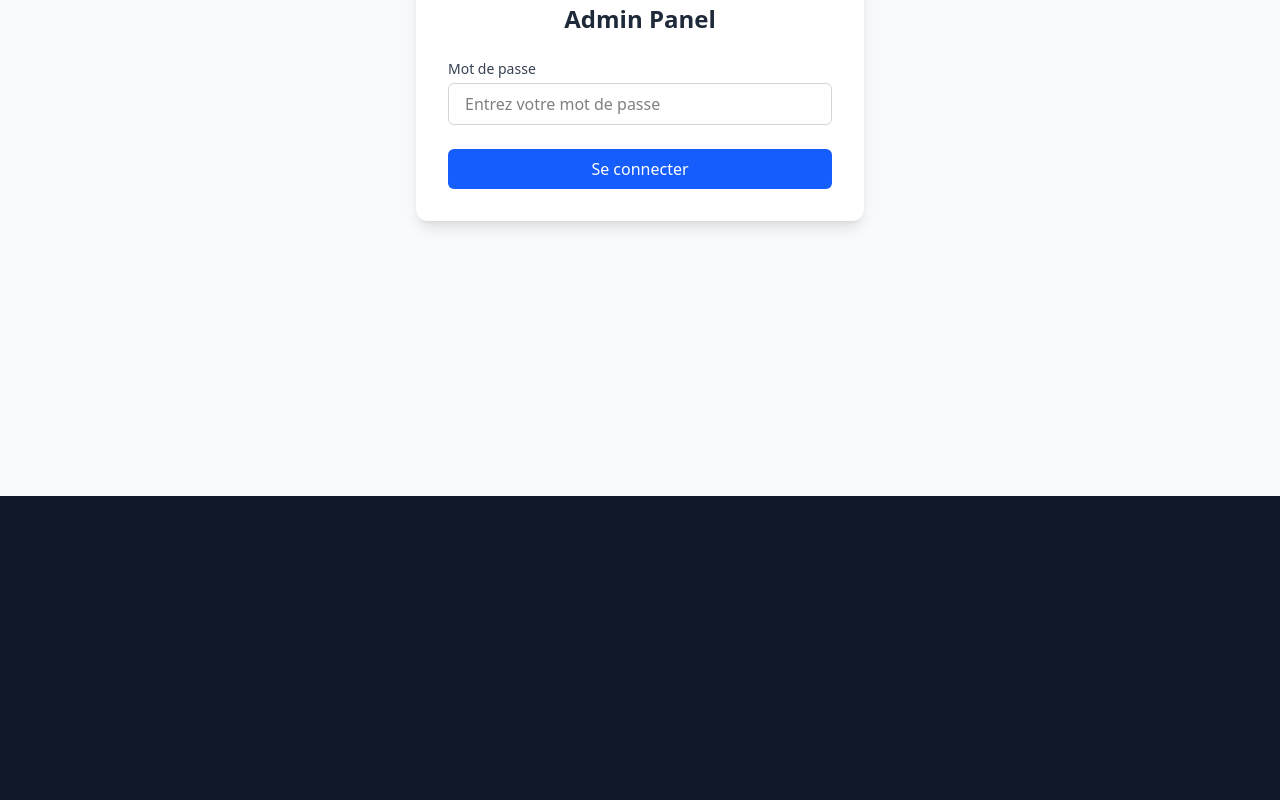
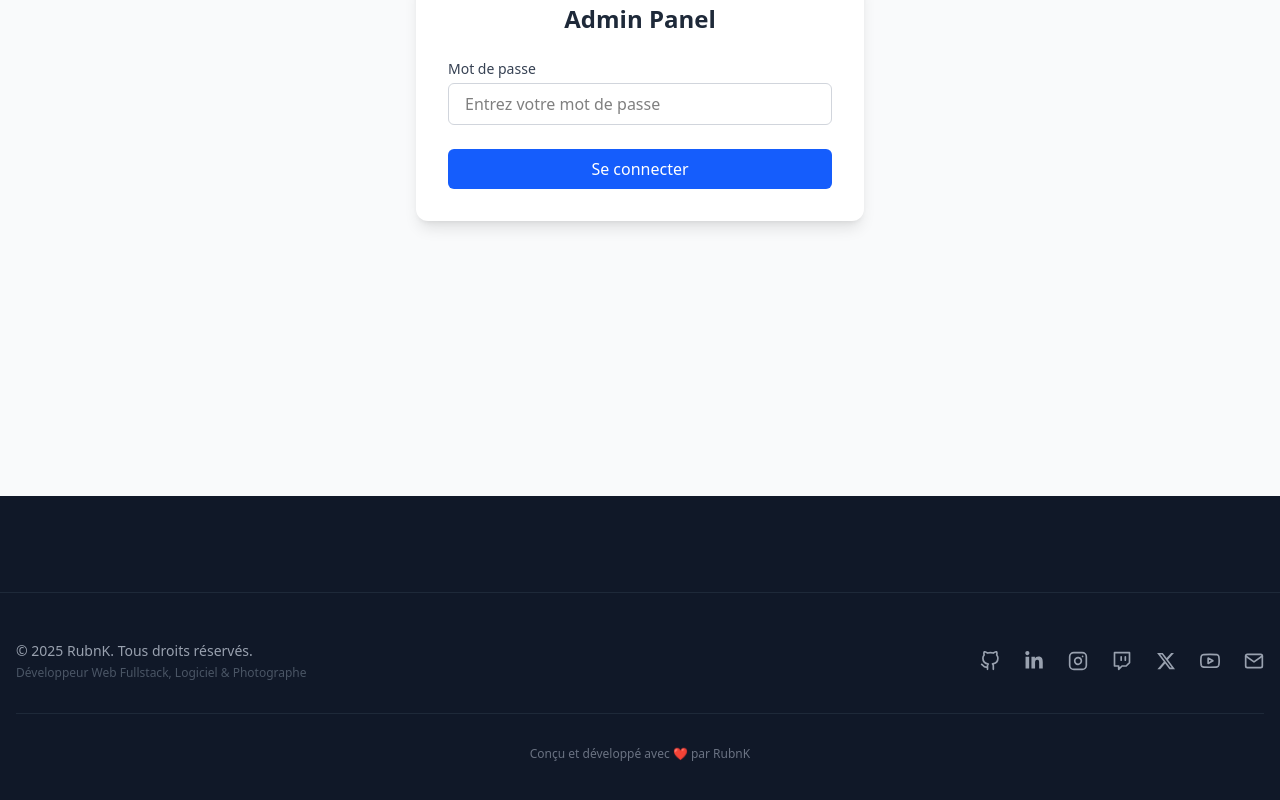
Before and after one commit to RubnK/NodeJS_Vite_React-Portfolio, a React (Vite) app in the folder frontend/: page /admin in a window 1280 px wide. Shown: the part 304-1104 px from the top of the page. Before the commit the page ends 800 px from the top, so only its background shows below. Built offline with nearby package versions, Linux system fonts and the light colour scheme.

Commit message:
Ajout d'un footer

```diff
--- a/frontend/src/App.tsx
+++ b/frontend/src/App.tsx
@@ -8,6 +8,7 @@ import Error404 from './pages/Error404';
 import AdminPanel from './pages/Admin';
 import ProjectDetail from './pages/ProjectDetail';
 import Navbar from './components/Navbar';
+import Footer from './components/Footer';
 
 export default function App() {
   return (
@@ -20,9 +21,10 @@ export default function App() {
         <Route path="/photos" element={<Photos />} />
         <Route path="/contact" element={<Contact />} />
         <Route path="/projets/:id" element={<ProjectDetail />} />
-        <Route path="*" element={<Error404 />} />
+        <Route path="/*" element={<Error404 />} />
         <Route path="/admin" element={<AdminPanel />} />
       </Routes>
+      <Footer />
     </Router>
   );
 }
--- /dev/null
+++ b/frontend/src/components/Footer.tsx
@@ -0,0 +1,69 @@
+import { motion } from "framer-motion";
+import { FiGithub, FiInstagram, FiTwitch, FiYoutube, FiMail } from "react-icons/fi";
+import { FaXTwitter, FaLinkedinIn } from 'react-icons/fa6';
+
+export default function Footer() {
+  const socialLinks = [
+    { icon: <FiGithub />, url: "https://github.com/rubnk" },
+    { icon: <FaLinkedinIn />, url: "https://linkedin.com/in/ruben-k1" },
+    { icon: <FiInstagram />, url: "https://instagram.com/rubnk" },
+    { icon: <FiTwitch />, url: "https://twitch.tv/rubnk" },
+    { icon: <FaXTwitter />, url: "https://x.com/RubnK00" },
+    { icon: <FiYoutube />, url: "https://youtube.com/@RubnK_" },
+    { icon: <FiMail />, url: "mailto:contact@rubnk.com" }
+  ];
+
+  return (
+    <footer className="bg-gray-900 text-gray-300 py-12 px-4 mt-24 border-t border-gray-800">
+      <motion.div
+        initial={{ opacity: 0, y: 20 }}
+        whileInView={{ opacity: 1, y: 0 }}
+        transition={{ duration: 0.5 }}
+        viewport={{ once: true }}
+        className="max-w-7xl mx-auto flex flex-col md:flex-row justify-between items-center gap-8"
+      >
+        <div className="text-center md:text-left">
+          <p className="text-sm text-gray-400">
+            &copy; {new Date().getFullYear()} RubnK. Tous droits réservés.
+          </p>
+          <p className="text-xs text-gray-600 mt-1">
+            Développeur Web Fullstack, Logiciel & Photographe
+          </p>
+        </div>
+
+        <div className="flex flex-wrap justify-center gap-6 text-xl">
+          {socialLinks.map((link, index) => (
+            <motion.a
+              key={index}
+              href={link.url}
+              target="_blank"
+              rel="noopener noreferrer"
+              className="text-gray-400 hover:text-cyan-400 transition-colors"
+              whileHover={{
+                y: -3,
+                scale: 1.1,
+                color: "#22d3ee" // cyan-400
+              }}
+              transition={{ type: "spring", stiffness: 400 }}
+              aria-label={`Lien ${link.icon.type.name}`}
+            >
+              {link.icon}
+            </motion.a>
+          ))}
+        </div>
+      </motion.div>
+
+      <motion.div
+        initial={{ opacity: 0 }}
+        whileInView={{ opacity: 1 }}
+        transition={{ delay: 0.3 }}
+        viewport={{ once: true }}
+        className="max-w-7xl mx-auto mt-8 pt-8 border-t border-gray-800 text-center"
+      >
+        <p className="text-xs text-gray-500">
+          Conçu et développé avec ❤️ par RubnK
+        </p>
+      </motion.div>
+    </footer>
+  );
+}
```
